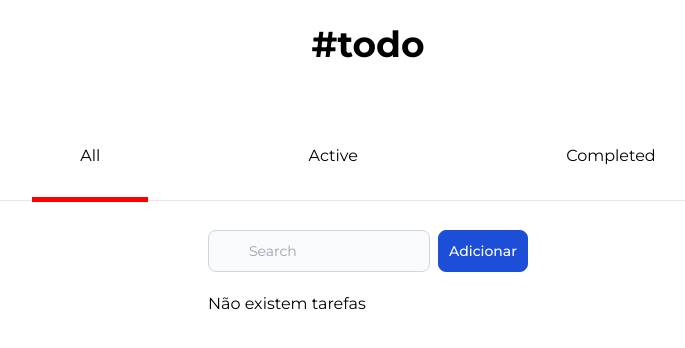
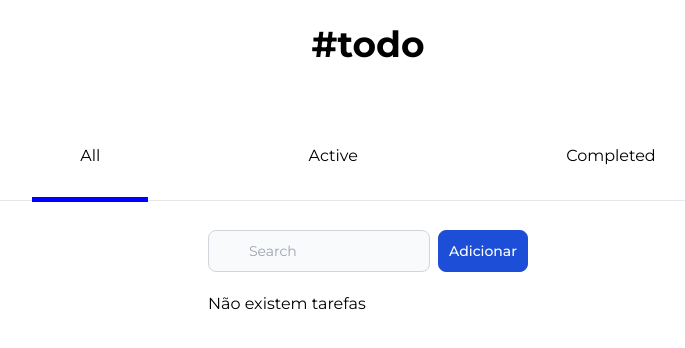
Before and after one commit to MarcellyGuimaraes/todo-vue-challenge, a Vue app: page / in a window 1280 px wide. Shown: the top 348 px of the page, without its empty margins (272-957 px from the left). Built offline with nearby package versions, Linux system fonts and the light colour scheme.

Commit message:
Alterando cor da navbar

```diff
--- a/src/App.vue
+++ b/src/App.vue
@@ -23,6 +23,6 @@
 nav a.router-link-exact-active {
   /* padding: 0 3rem 2rem 3rem; */
   padding-bottom: 2rem;
-  border-bottom: 5px solid red;
+  border-bottom: 5px solid blue;
 }
 </style>
```
